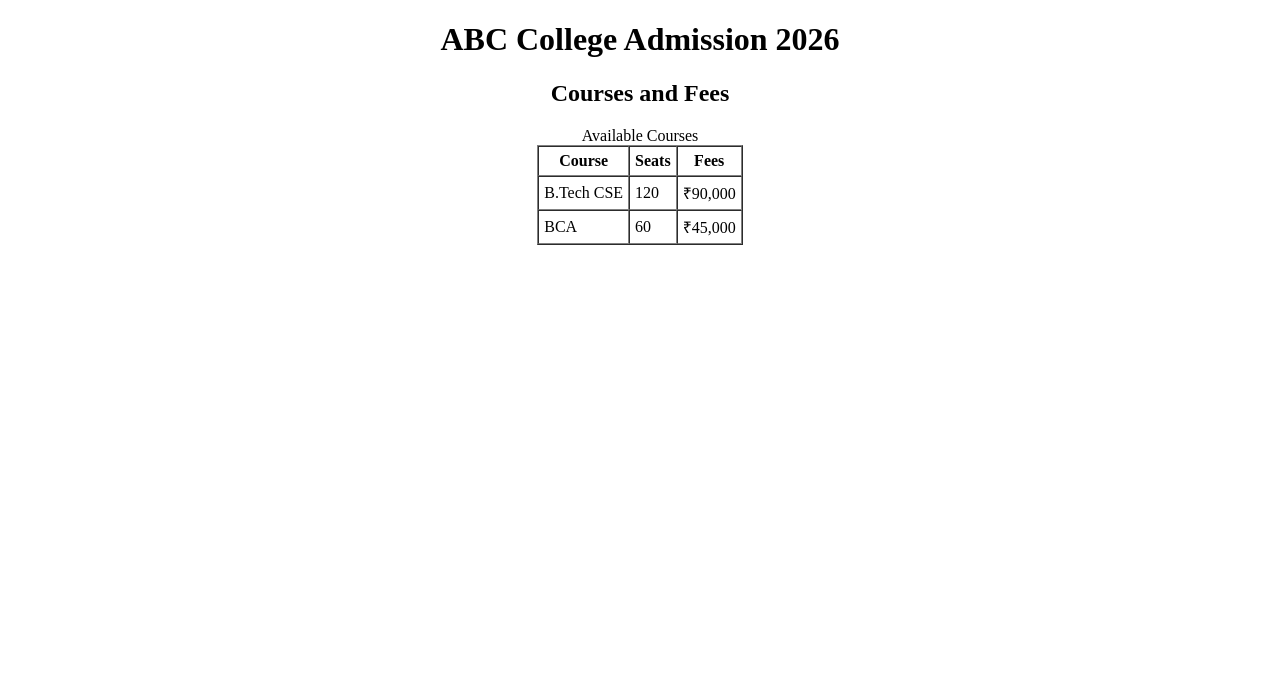
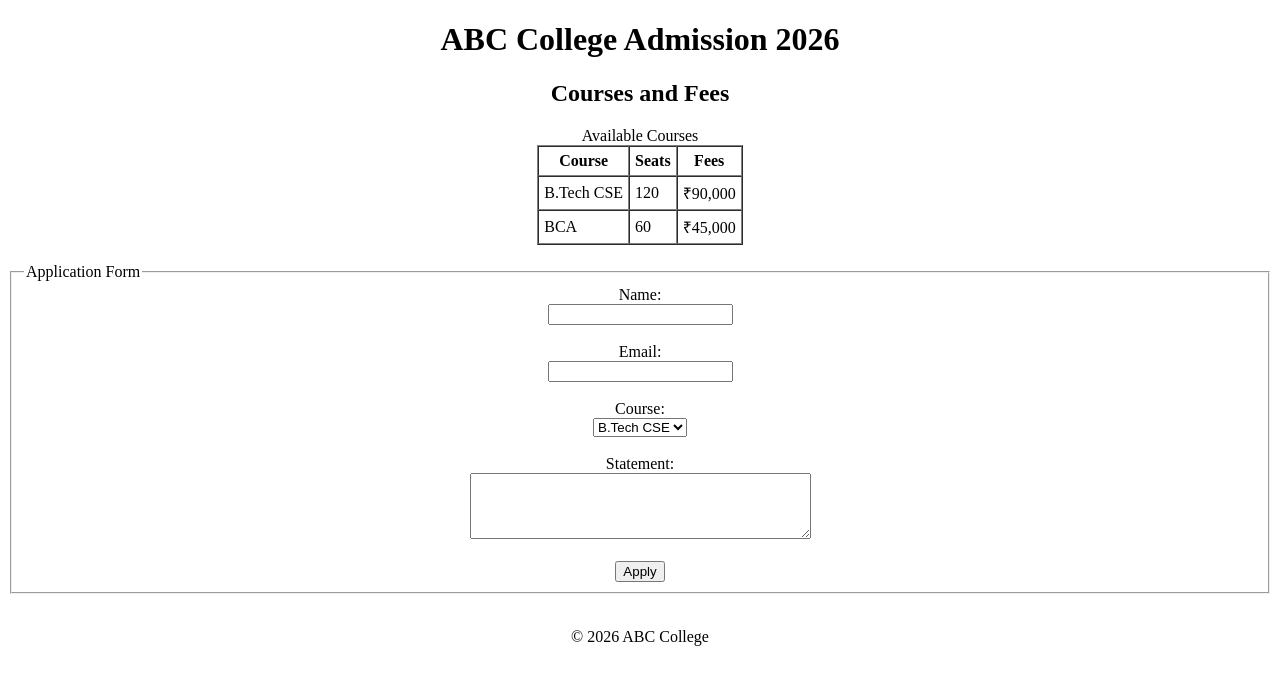
Before and after one commit to Student-NS/WDW_0575, a plain HTML site: page ASSIGNMENT-18/index.html in a window 1280 px wide. Drawn offline with Linux system fonts and the light colour scheme.

Commit message:
added a footer part & completed the assignment

```diff
--- a/ASSIGNMENT-18/index.html
+++ b/ASSIGNMENT-18/index.html
@@ -42,7 +42,42 @@
 
             <br>
 
+            <section>
+                <form action="#" method="post">
+                    <fieldset>
+                        <legend>Application Form</legend>
 
+                        <label for="name">Name:</label><br>
+                        <input type="text" id="name" name="name" required>
+                        <br><br>
+
+                        <label for="email">Email:</label><br>
+                        <input type="email" id="email" name="email" required>
+                        <br><br>
+
+                        <label for="course">Course:</label><br>
+                        <select id="course" name="course">
+                            <option value="cse">B.Tech CSE</option>
+                            <option value="bca">BCA</option>
+                        </select>
+                        <br><br>
+
+                        <label for="statement">Statement:</label><br>
+                        <textarea id="statement" name="statement" rows="4" cols="40" required></textarea>
+                        <br><br>
+
+                        <button type="submit">Apply</button>
+                    </fieldset>
+                </form>
+            </section>
+        </main>
+
+        <br>
+
+        <footer>
+            <p>&copy; 2026 ABC College</p>
+        </footer>
+    </center>
 
 </body>
 
```
